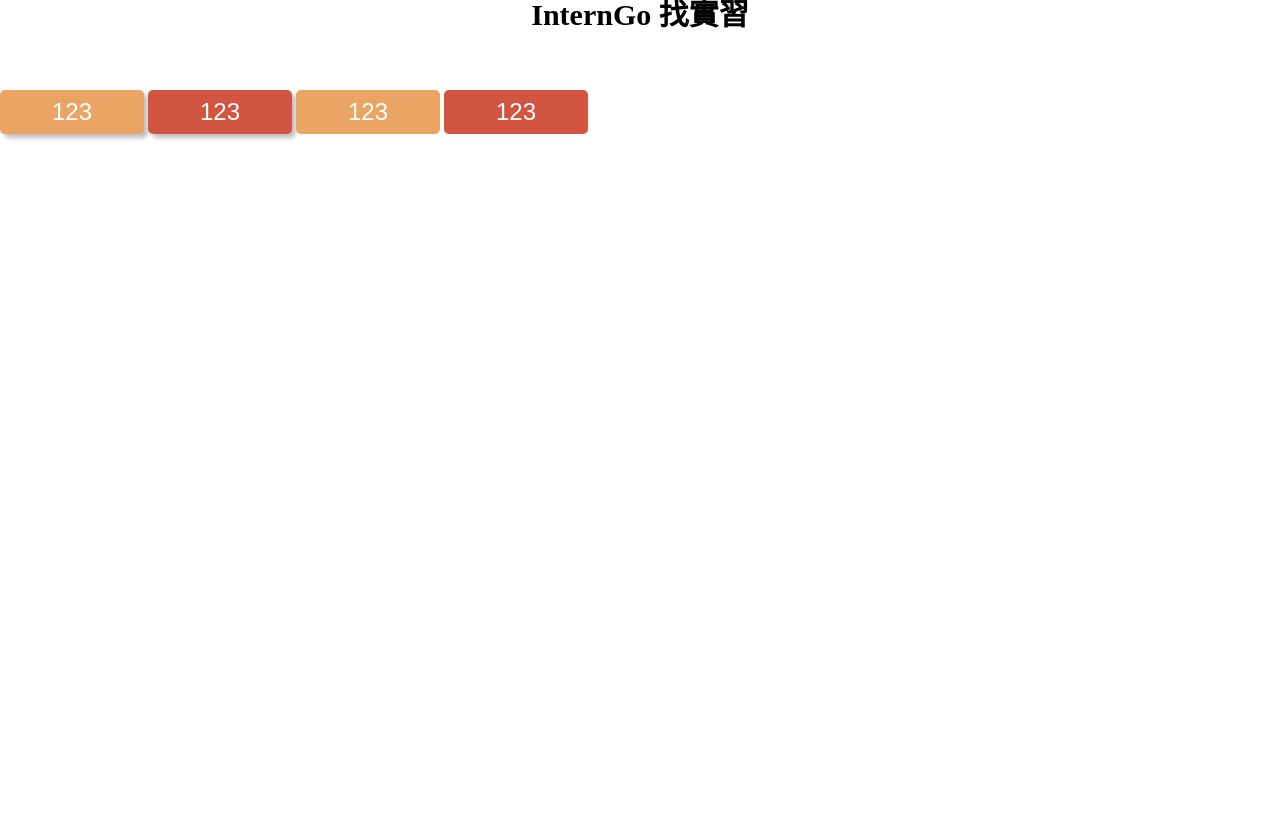
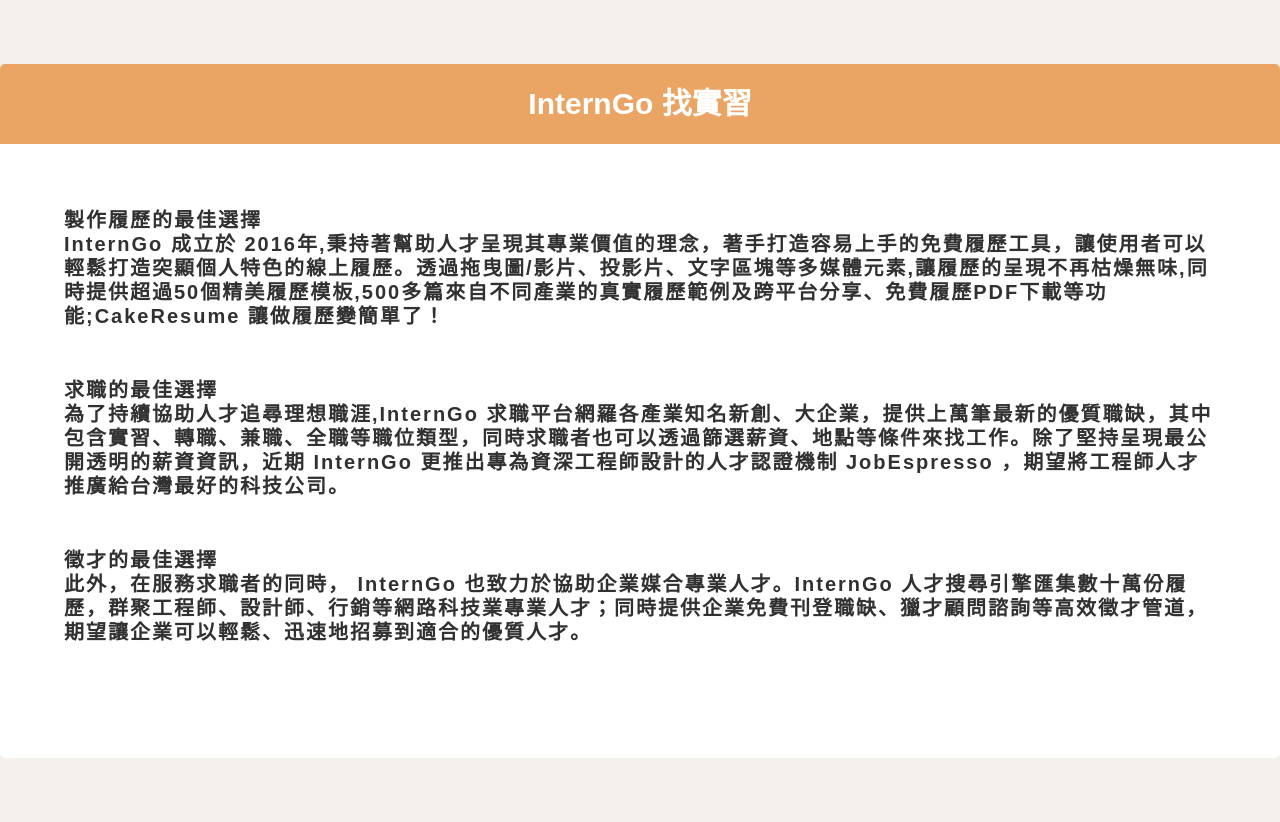
Before and after one commit to dai24/tgd102_g2, a PHP site: page /about.html in a window 1280 px wide. Before the commit the page ends 140 px from the top, so only its background shows below. Run offline with PHP 8.4, Linux system fonts and the light colour scheme; style sheets or scripts are compiled from the project's sources.

Commit message:
add about chuang

```diff
--- a/about.html
+++ b/about.html
@@ -5,24 +5,37 @@
     <meta charset="UTF-8">
     <meta http-equiv="X-UA-Compatible" content="IE=edge">
     <meta name="viewport" content="width=device-width, initial-scale=1.0">
-    <title>首頁</title>
+    <title>關於我們</title>
 
     <link rel="stylesheet" href="https://cdnjs.cloudflare.com/ajax/libs/font-awesome/6.2.0/css/all.min.css" integrity="sha512-xh6O/CkQoPOWDdYTDqeRdPCVd1SpvCA9XXcUnZS2FmJNp1coAFzvtCN9BmamE+4aHK8yyUHUSCcJHgXloTyT2A==" crossorigin="anonymous" referrerpolicy="no-referrer" />
     <link rel="stylesheet" href="./css/style.css">
 </head>
 
 <body>
-    <div class="wrapper">
-        <div class="">
-          <div>
-            <h1>InternGo 找實習</h1>
-          </div>
+    <div class="Wrapper">
+        <div class="wrapper about">
+            <div class="wrapper title">
+                <div>
+                    <h1>InternGo 找實習</h1>
+                </div>
+            </div>
+            <div class="wrapper main">
+                <div>
+                    <h2>製作履歷的最佳選擇</h2>
+                    <h3>InternGo 成立於 2016年,秉持著幫助人才呈現其專業價值的理念，著手打造容易上手的免費履歷工具，讓使用者可以輕鬆打造突顯個人特色的線上履歷。透過拖曳圖/影片、投影片、文字區塊等多媒體元素,讓履歷的呈現不再枯燥無味,同時提供超過50個精美履歷模板,500多篇來自不同產業的真實履歷範例及跨平台分享、免費履歷PDF下載等功能;CakeResume 讓做履歷變簡單了！
+                    </h3>
+                </div>
+                <div>
+                    <h2>求職的最佳選擇</h2>
+                    <h3>為了持續協助人才追尋理想職涯,InternGo 求職平台網羅各產業知名新創、大企業，提供上萬筆最新的優質職缺，其中包含實習、轉職、兼職、全職等職位類型，同時求職者也可以透過篩選薪資、地點等條件來找工作。除了堅持呈現最公開透明的薪資資訊，近期 InternGo 更推出專為資深工程師設計的人才認證機制 JobEspresso ，期望將工程師人才推廣給台灣最好的科技公司。</h3>
+                </div>
+                <div>
+                    <h2>徵才的最佳選擇</h2>
+                    <h3>此外，在服務求職者的同時， InternGo 也致力於協助企業媒合專業人才。InternGo 人才搜尋引擎匯集數十萬份履歷，群聚工程師、設計師、行銷等網路科技業專業人才；同時提供企業免費刊登職缺、獵才顧問諮詢等高效徵才管道，期望讓企業可以輕鬆、迅速地招募到適合的優質人才。</h3>
+                </div>
+            </div>
         </div>
     </div>
-    <button class="btn1">123</button>
-    <button class="btn2">123</button>
-    <button class="btn3">123</button>
-    <button class="btn4">123</button>
 
 </body>
 
--- a/sass/mixin/_mixin.scss
+++ b/sass/mixin/_mixin.scss
@@ -2,6 +2,7 @@
 @mixin btn1($w ,$f, $p, $bgc, $c, $r:null,$bgch:null,$ch:null){
     width:$w ;
     font-size: $f;
+    font-family: $fontFamily;
     padding:$p 0;
     background-color: $bgc;
     color: $c;
@@ -23,6 +24,7 @@
 @mixin btn2($w ,$f, $p, $bgc, $c, $r:null,$bgch,$ch){
     width:$w ;
     font-size: $f;
+    font-family: $fontFamily;
     padding:$p 0;
     background-color: $bgc;
     color: $c;
--- a/sass/page/_about.scss
+++ b/sass/page/_about.scss
@@ -1,6 +1,33 @@
-.indexBgc01{
-    @include indexBgc01($primary01)
+.Wrapper{
+    background-color: $primary01;
+
 }
-.section1{
-    @include section1(flex)
+
+.about{
+    max-width: 1280px;
+    width: 100%;
+    // border: 1px solid red;
+    margin: 64px auto;
+    border-radius: 5px;
+
+    .title{
+        font-size: $fontSize01;
+        color: $secondary02;
+        text-align: center;
+        background-color: $primary02;
+        border-radius: 5px 5px 0 0;
+        padding: 25px 0;
+    }
+    .main{
+        font-size: $fontSize03;
+        background-color: $secondary02;
+        color: $secondary01;
+        padding: $space08;
+        border-radius: 0 0 5px 5px;
+        div{
+            margin-bottom: 50px;
+            letter-spacing: 2px;
+            line-height: 1.2;
+        }
+    }
 }
--- a/sass/page/_index.scss
+++ b/sass/page/_index.scss
@@ -1,6 +1,12 @@
+body{
+    font-family: $fontFamily;
+}
+.indexBgc01 h2,h3{
+    letter-spacing: 2px;
+
+}
 .example{
     font-family: $fontFamily;
-    letter-spacing: 2px;
 }
 .indexBgc01{
     background-color: $primary01;
@@ -21,9 +27,10 @@
     flex-direction: column;
     align-items: center;
 }
-h1{
+.indexBgc01 h1{
     font-size: $fontSize01;
     text-align: center;
+    letter-spacing: 2px;
     margin-bottom: 60px;
 }
 
--- a/sass/page/_login.scss
+++ b/sass/page/_login.scss
@@ -1,6 +1,6 @@
 //--------共同設定----------
 body{
-    background-color:#FFFFFF;
+    background-color: $primary01;
 }
 
 //--------專屬設定----------
```
Also changed, not shown: findJob.html (added, +48 -0 lines), index.html (+6 -6 lines), img/index/discuss.png (added), img/index/findjob.png (added), img/index/resume01.png (added), img/index/resume02.png (added), img/index/resume3.png (added), img/index/test.png (added).
